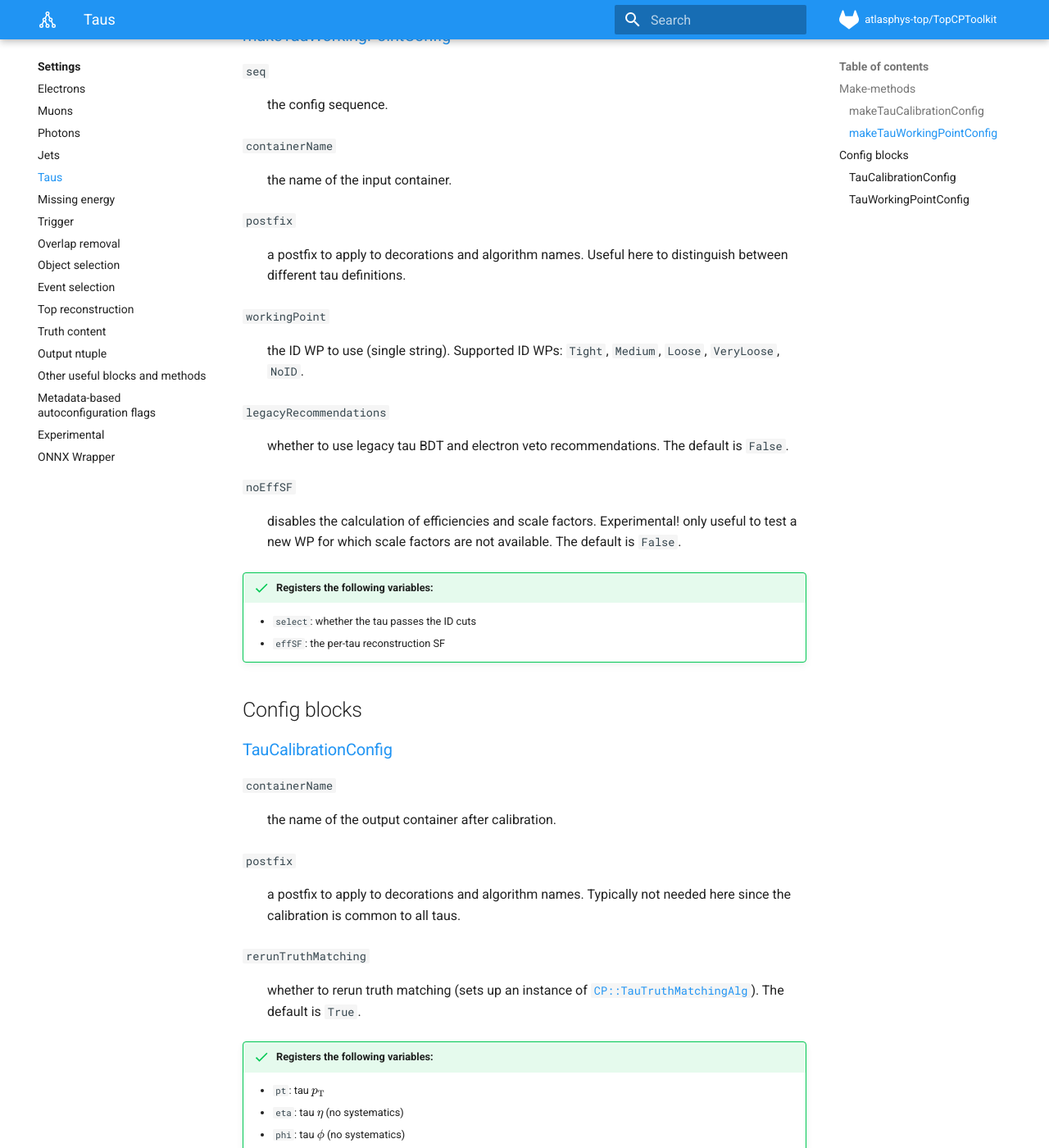
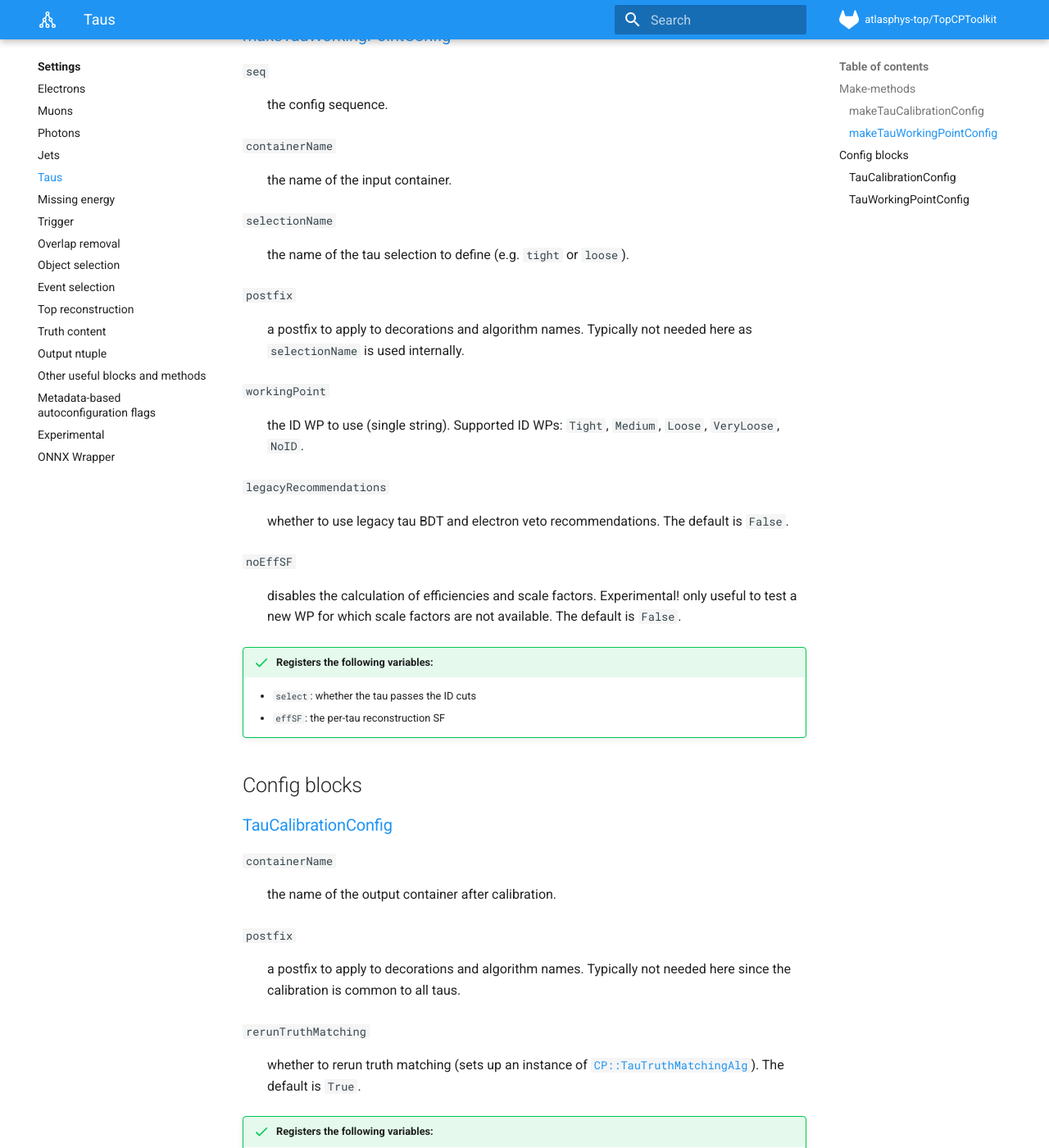
Before and after one commit to SuperNova76/TopCPToolKit, an MkDocs documentation site: the page built from docs/settings/taus.md, in a window 1280 px wide and 1400 px high, scrolled down 909 px. Shown: the whole window at 82% size. Built offline with MkDocs 1.6.1 and Material for MkDocs 9.7.7, drawn with Linux system fonts in a browser that asks for light colours; formulas are drawn with MathJax 3; some of the changed text lies outside the part shown.

Commit message:
selectionName instead of postfix

```diff
--- a/docs/settings/taus.md
+++ b/docs/settings/taus.md
@@ -28,8 +28,11 @@
 `containerName`
 :   the name of the input container.
 
+`selectionName`
+:   the name of the tau selection to define (e.g. `tight` or `loose`).
+
 `postfix`
-:   a postfix to apply to decorations and algorithm names. Useful here to distinguish between different tau definitions.
+:   a postfix to apply to decorations and algorithm names. Typically not needed here as `selectionName` is used internally.
 
 `workingPoint`
 :   the ID WP to use (single string). Supported ID WPs: `Tight`, `Medium`, `Loose`, `VeryLoose`, `NoID`.
@@ -68,8 +71,11 @@
 `containerName`
 :   the name of the input container.
 
+`selectionName`
+:   the name of the tau selection to define (e.g. `tight` or `loose`).
+
 `postfix`
-:   a postfix to apply to decorations and algorithm names. Useful here to distinguish between different tau definitions.
+:   a postfix to apply to decorations and algorithm names. Typically not needed here as `selectionName` is used internally.
 
 `quality`
 :   the ID WP (string) to use. Supported ID WPs: `Tight`, `Medium`, `Loose`, `VeryLoose`, `NoID`.
```
Also changed, not shown: docs/settings/electrons.md (+8 -2 lines), docs/settings/jets.md (+4 -4 lines), docs/settings/muons.md (+8 -2 lines), docs/settings/photons.md (+8 -2 lines), source/TopCPToolkit/python/TtbarCPalgoConfigBlocksAnalysis.py (+8 -8 lines).
